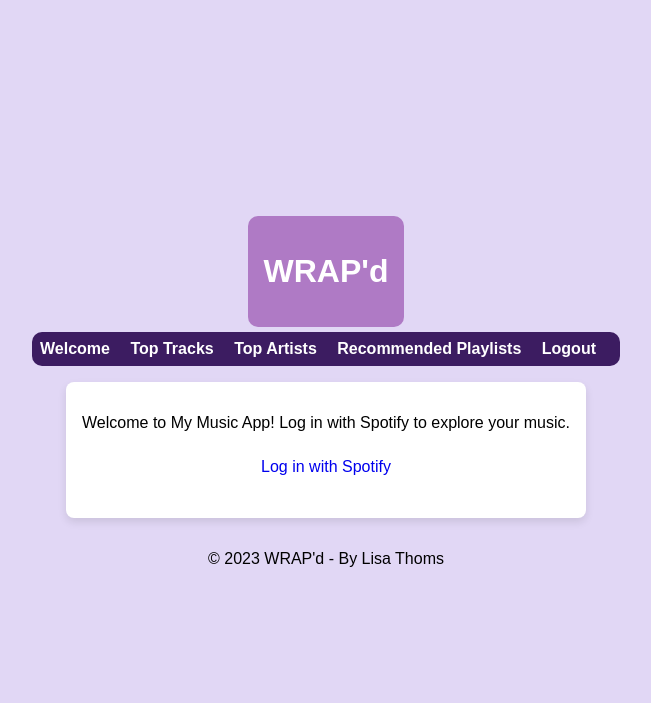
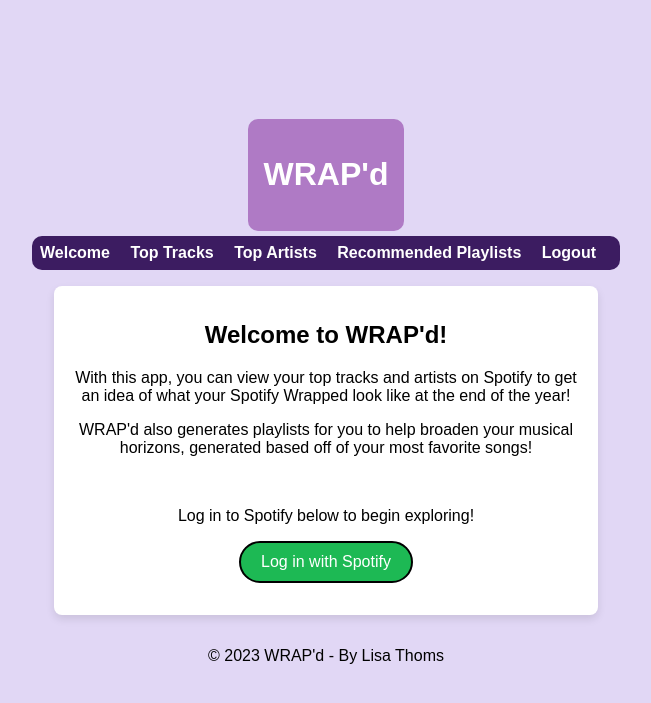
Before and after one commit to lbthoms/wrapd, a Flask app: page / in a window 1280 px wide. Shown: the top 703 px of the page, without its empty margins (314-965 px from the left). Run offline with Flask 2, Linux system fonts and the light colour scheme.

Commit message:
Added text descriptions throughout the HTMLs

```diff
--- a/wrapd/static/style.css
+++ b/wrapd/static/style.css
@@ -57,23 +57,32 @@
     box-shadow: 0 4px 8px rgba(0, 0, 0, 0.1);
 }
 
-/* Add additional shared styles here */
-
 .spotify-login-btn {
     display: inline-block;
     padding: 10px 20px;
     font-size: 16px;
     text-align: center;
     text-decoration: none;
-    border-radius: 4px;
-    transition: background-color 0.3s;
+    border-radius: 50px; /* Use a large border-radius for rounded edges */
+    background-color: #1db954; /* Spotify green */
+    color: #ffffff; /* Black text color */
+    border: 2px solid #000; /* Black border */
+    transition: background-color 0.3s, color 0.3s;
 }
 
 .spotify-login-btn:hover {
     background-color: #25a05e; /* Slightly darker green on hover */
+    color: #fff; /* White text color on hover */
 }
 
-.profile-picture,
+.profile-picture {
+    width: 85px;
+    height: 85px;
+    border-radius: 50%; /* Make the image circular */
+    object-fit: cover;
+    margin: 5px;
+}
+
 .item img,
 .track-item img,
 .artist-item img {
--- a/wrapd/templates/index.html
+++ b/wrapd/templates/index.html
@@ -6,6 +6,14 @@
 {% block header %} WRAP'd {% endblock %}
 
 {% block content %}
-    <p>Welcome to My Music App! Log in with Spotify to explore your music.</p>
+    <h2>Welcome to WRAP'd!</h2>
+    <p>With this app, you can view your top tracks and artists on Spotify to get an idea of what your Spotify Wrapped
+    look like at the end of the year!</p>
+    <p>WRAP'd also generates playlists for you to help broaden your musical horizons, generated based off of your most
+    favorite songs!</p>
+    <br>
+    <p>Log in to Spotify below to begin exploring!</p>
+
+
     <p><a class="spotify-login-btn" href="{{ url_for('spotify_login') }}">Log in with Spotify</a></p>
 {% endblock %}
```
Also changed, not shown: wrapd/templates/success.html (+8 -1 lines), wrapd/templates/top_artists.html (+10 -3 lines), wrapd/templates/top_tracks.html (+8 -2 lines).
